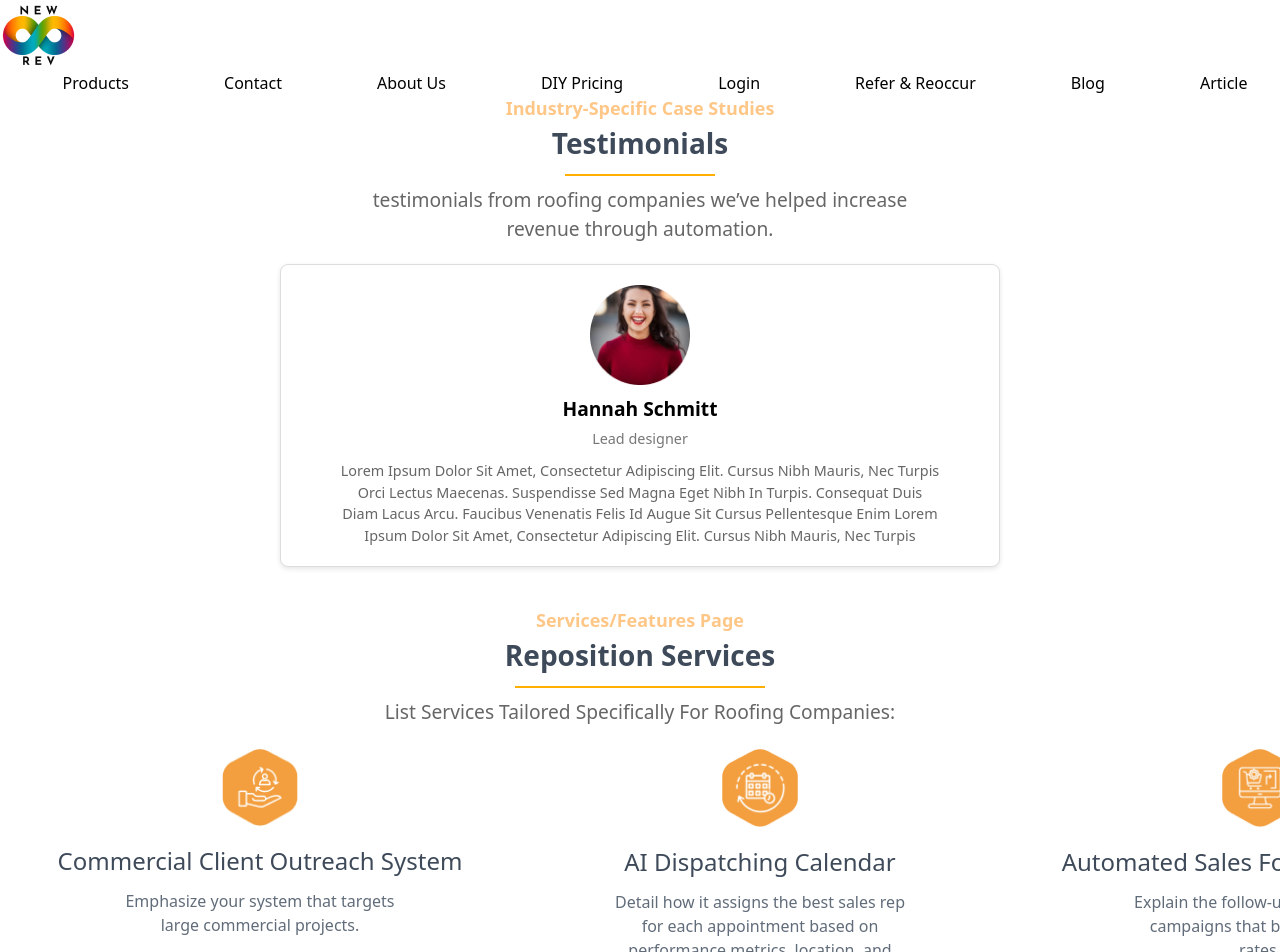
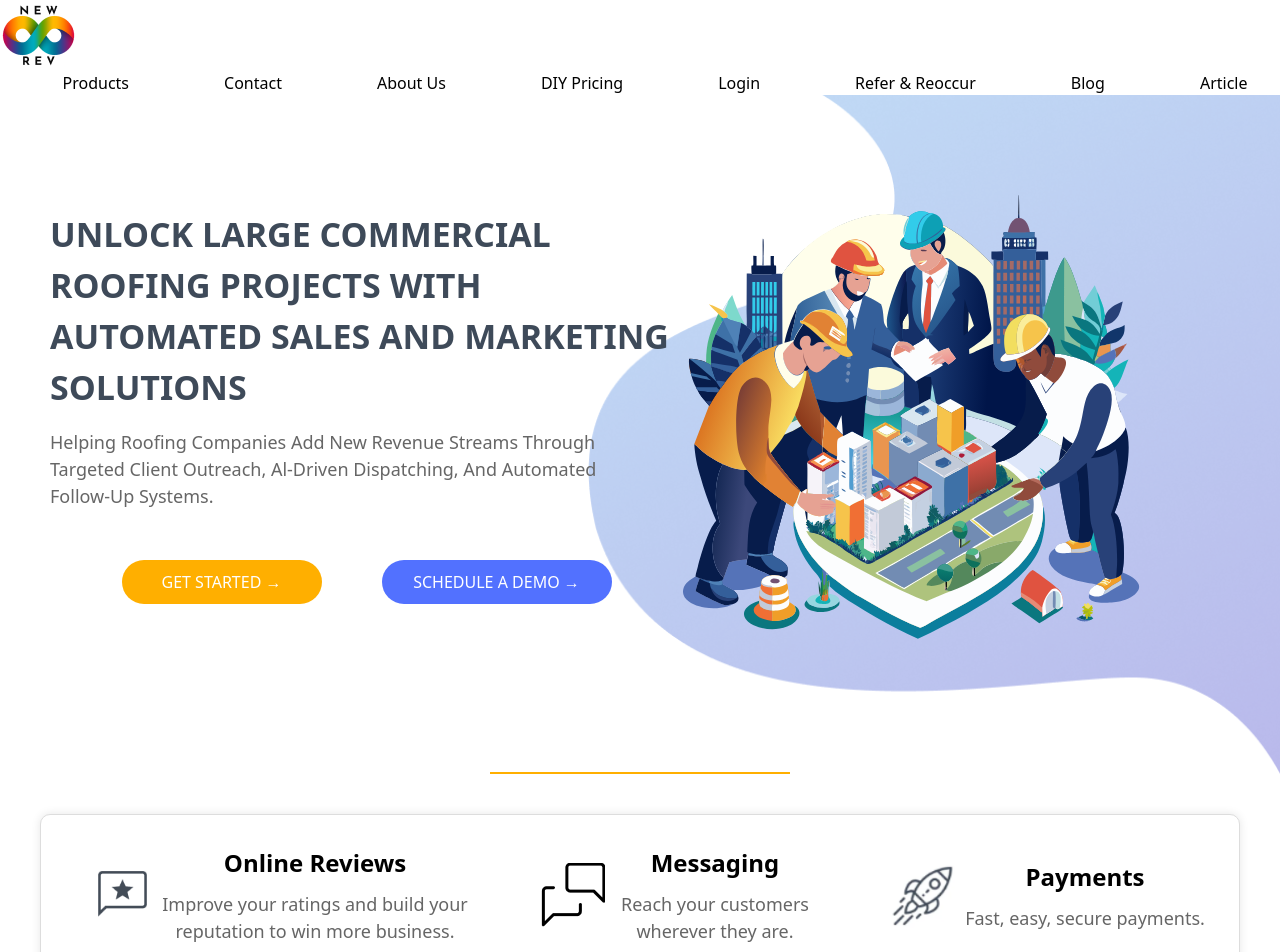
Before and after one commit to nidu003/rev, a Next.js app: page / in a window 1280 px wide. Shown: the top 952 px of the page. Built offline with nearby package versions, Linux system fonts and the light colour scheme.

Commit message:
updta components

```diff
--- a/component/hero.tsx
+++ b/component/hero.tsx
@@ -1,41 +1,62 @@
 import React from 'react';
 import Image from 'next/image';
 
-const TestimonialCard = () => {
+const Hero = () => {
   return (
     <div>
-    <h1 className="Heads"style={{ textAlign: 'center' }}>Industry-Specific Case Studies</h1>
-      <h2 className="titless" style={{ textAlign: 'center' }}>Testimonials</h2>
-      <div style={{ backgroundColor: '#FFAF00', height: '2px', width: '150px', margin: '10px auto' }} />
-      <p className="subtitlest" style={{ textAlign: 'center' }}>
-      testimonials from roofing companies we’ve helped increase revenue through automation.
-      </p>
+      <div className="containerh">
+        <div className="contenth">
+          <h1>UNLOCK LARGE COMMERCIAL <br/> ROOFING PROJECTS WITH<br/> AUTOMATED SALES AND MARKETING <br/> SOLUTIONS</h1>
+          <p>Helping Roofing Companies Add New Revenue Streams Through Targeted Client Outreach, Al-Driven Dispatching, And Automated Follow-Up Systems.</p>
+          <div className="buttons">
+            <button className="button">GET STARTED →</button>
+            <button className="button2">SCHEDULE A DEMO →</button>
+          </div>
+        </div>
+        <div className="image">
+          <Image src="/Group.svg" alt="Image of a city model" width={508} height={493} />
+        </div>
+        <div className="background-image">
+          <Image src="/Vector 1.png" alt="Background image" width={692} height={692}/>
+        </div>
+      </div>
 
-    <div className="testimonial-card">
 
-      <div className="testimonial-image">
-        <Image
-          src="/Ellipse 17.png"
-          alt="Testimonial Image"
-          width={100}
-          height={100}
-          className="rounded-full"
-        />
+      <br/>
+      <div style={{ backgroundColor: '#FFAF00', height: '2px', width: '300px', margin: '10px auto' }} />
+      <div className="containerf">
+        <div className="rowf" style={{ display: 'flex', flexWrap: 'nowrap' }}>
+          <div className="col">
+            <div className="feature-item">
+              <Image src="/mas.png" alt="Online Reviews Icon" width={65} height={65} style={{ marginRight: -150 }}/>
+              <div className="feature-text">
+                <h2>Online Reviews</h2>
+                <p>Improve your ratings and build your <br />reputation to win more business.</p>
+              </div>
+            </div>
+          </div>
+          <div className="col">
+            <div className="feature-item">
+              <Image src="/tabler_messages.png" alt="Messaging Icon" width={65} height={65} style={{ marginRight: -200, marginLeft: 100 }}/>
+              <div className="feature-text">
+                <h2>Messaging</h2>
+                <p>Reach your customers <br/>wherever they are.</p>
+              </div>
+            </div>
+          </div>
+          <div className="col">
+            <div className="feature-item">
+              <Image src="/rocket.png" alt="Payments Icon" width={65} height={65} style={{ marginRight: -180, marginLeft: 50}}/>
+              <div className="feature-text">
+                <h2>Payments</h2>
+                <p>Fast, easy, secure payments.</p>
+              </div>
+            </div>
+          </div>
+        </div>
       </div>
-      <div className="testimonial-content">
-        <h3 className="testimonial-name">Hannah Schmitt</h3>
-        <p className="testimonial-role">Lead designer</p>
-        <p className="testimonial-text">
-          Lorem Ipsum Dolor Sit Amet, Consectetur Adipiscing Elit. Cursus Nibh Mauris,
-          Nec Turpis Orci Lectus Maecenas. Suspendisse Sed Magna Eget Nibh In
-          Turpis. Consequat Duis Diam Lacus Arcu. Faucibus Venenatis Felis Id
-          Augue Sit Cursus Pellentesque Enim Lorem Ipsum Dolor Sit Amet,
-          Consectetur Adipiscing Elit. Cursus Nibh Mauris, Nec Turpis
-        </p>
-      </div>
-    </div>
     </div>
   );
 };
 
-export default TestimonialCard;
+export default Hero;
```
